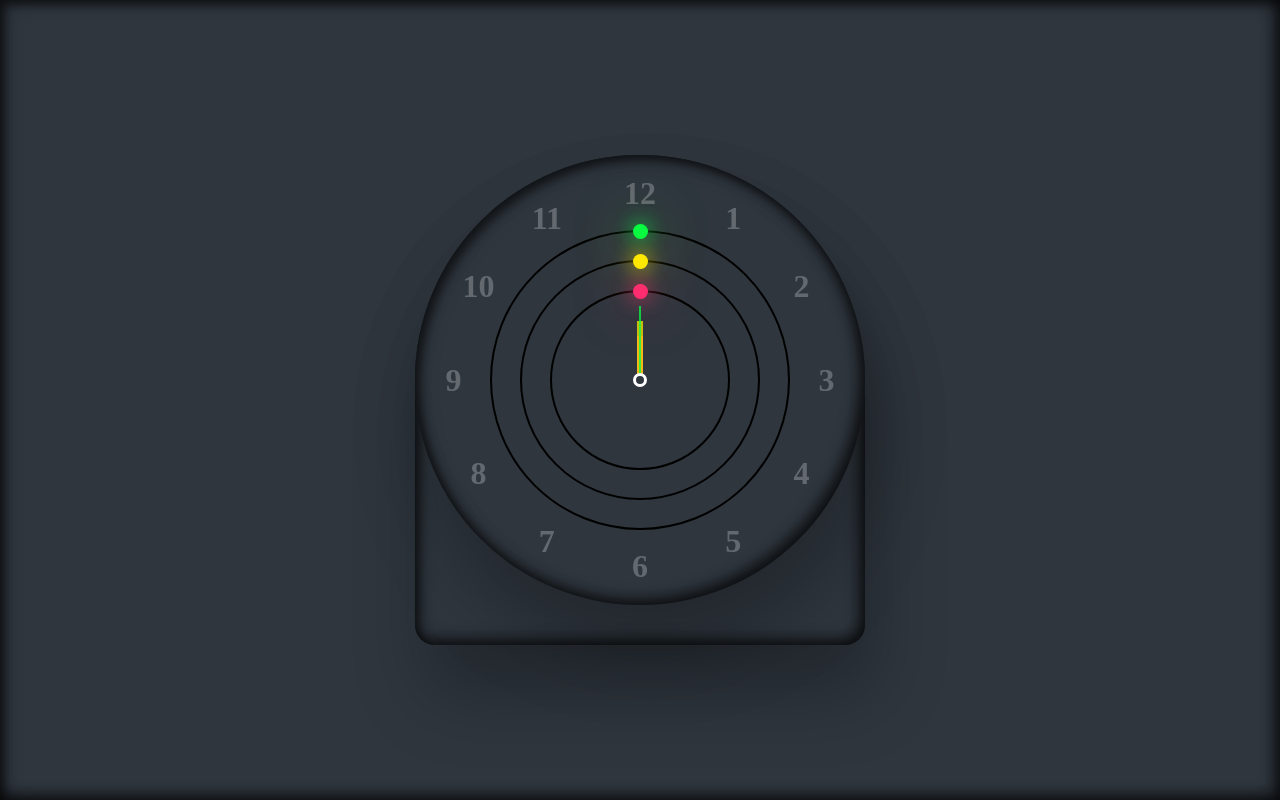
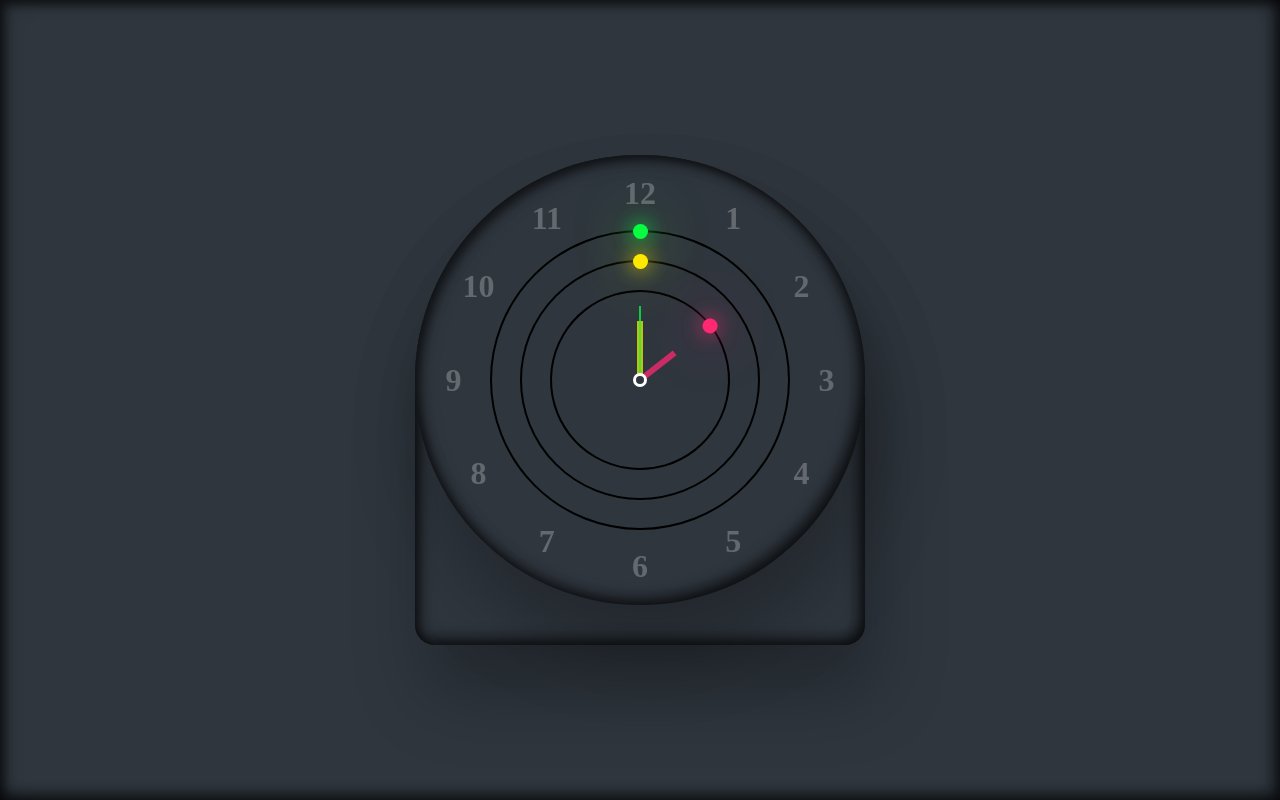
Before and after one commit to rashaduldev/Digital-clock, a plain HTML site: page index.html in a window 1280 px wide. Drawn offline with Linux system fonts and the light colour scheme.

Commit message:
problem solving

```diff
--- a/index.html
+++ b/index.html
@@ -6,7 +6,7 @@
     <meta name="viewport" content="width=device-width, initial-scale=1.0">
     <title>Digital Clock || Using JS</title>
     <link rel="stylesheet" href="style.css">
-    <!-- <link rel="icon" href=""> -->
+    <link rel="icon" href="title-side-stripes-wooden-clock-1.jpg">
 </head>
 <body class="bodyy">
     <div class="container">
@@ -30,14 +30,17 @@
         </div>
     </div>
 
-    <script src="#">
+    <script>
         let hr = document.querySelector('#hr');
         let mn = document.querySelector('#mn');
         let sc = document.querySelector('#sc');
-        let day=new data();
-        let hh = day.gethours   ()   *30;
-        let mm = day.getminutes ()   *6;
-        let ss = day.getseconds ()   *6;
+
+        let day=new Date();
+        let hh = day.getHours   ()   *30;
+        let mm = day.getMinutes ()   *6;
+        let ss = day.getSeconds ()   *6;
+
+        hr.style.transform =`rotateZ(${hh+(mm/12)}deg)`;
 
     </script>
 
```
Also changed, not shown: title-side-stripes-wooden-clock-1.jpg (added).
